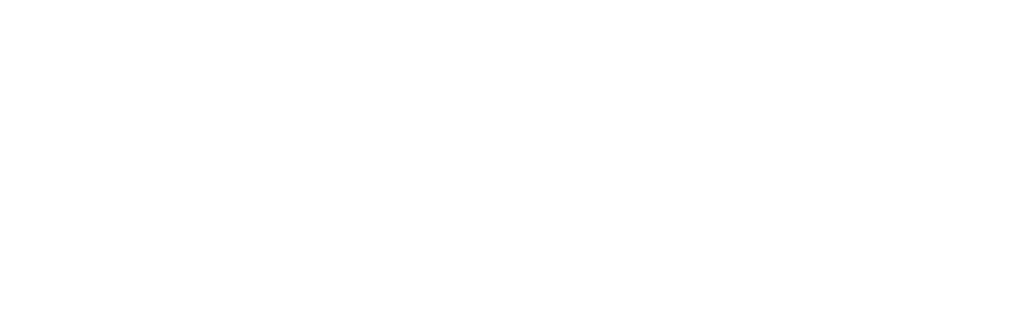
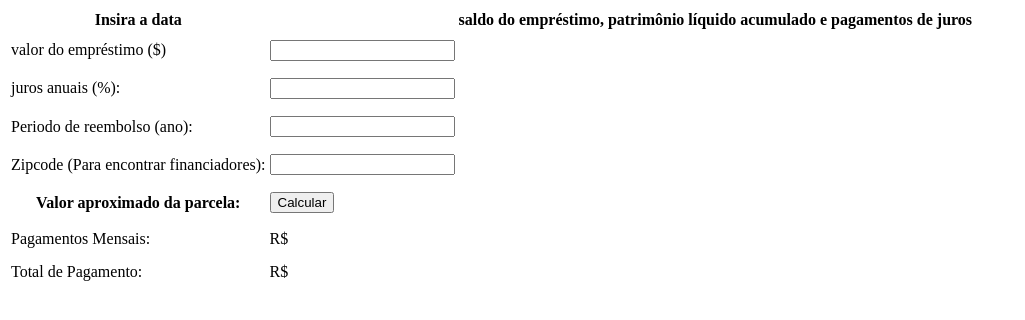
Before and after one commit to OgliariNatan/calculadora_emprestimo, a plain HTML site: page index.html in a window 1280 px wide. Shown: the whole page, without its empty margins (0-1025 px from the left). Drawn offline with Linux system fonts and the light colour scheme.

Commit message:
inserindo codigo, falta dois delimityadores no livro

```diff
--- a/index.html
+++ b/index.html
@@ -15,12 +15,62 @@
                 /* para adicionar uma linha abaixo do ID payment */
                 text-decoration: underline;
             }
+
+            #graph {
+                /* define a borde do grafico */
+                border: solid black 1px;
+            }
+
+            th,
+            td {
+                /* alinha o texto nas tabelas acima */
+                vertical-align: top;
+            }
         }
     </style>
 </head>
 
 <body>
+    <!--
+    Emexplo 1.1 do livro, talvez este exemplo não seja fiddigno ao qual esta no livro pois irei altera-lo para aprender
+-->
 
+    <table>
+        <tr>
+            <th>Insira a data</th>
+            <td></td>
+            <th>saldo do empréstimo, patrimônio líquido acumulado e pagamentos de juros</th>
+        </tr>
+        <tr>
+            <td>valor do empréstimo ($)</td>
+            <td><input id="amount" onchange="calculate();"></td>
+            <td rowspan="8"><canvas id="graph" width="400" height="250"></canvas></td>
+        </tr>
+        <tr>
+            <td>juros anuais (%):</td>
+            <td><input id="apr" onchange="calculate();"></td>
+        </tr>
+        <tr>
+            <td>Periodo de reembolso (ano):</td>
+            <td><input id="years" onchange="calculate();"></td>
+        </tr> <!-- Talvez não fecha aqui -->
+        <tr>
+            <td>Zipcode (Para encontrar financiadores):</td>
+            <td><input id="zipcode" onchange="calculate();"></td>
+        </tr><!-- Talvez não fecha aqui -->
+        <tr>
+            <th>Valor aproximado da parcela:</th>
+            <td><button onclick="calculate();">Calcular</button></td>
+        </tr>
+        <tr>
+            <td>Pagamentos Mensais:</td>
+            <td>R$<span class="output" id="payment"></span></td>
+        </tr>
+        <tr>
+            <td>Total de Pagamento:</td>
+            <td>R$ <span class="output" id="total"></span></td>
+        </tr>
+    </table>
 </body>
 
 </html>
```
